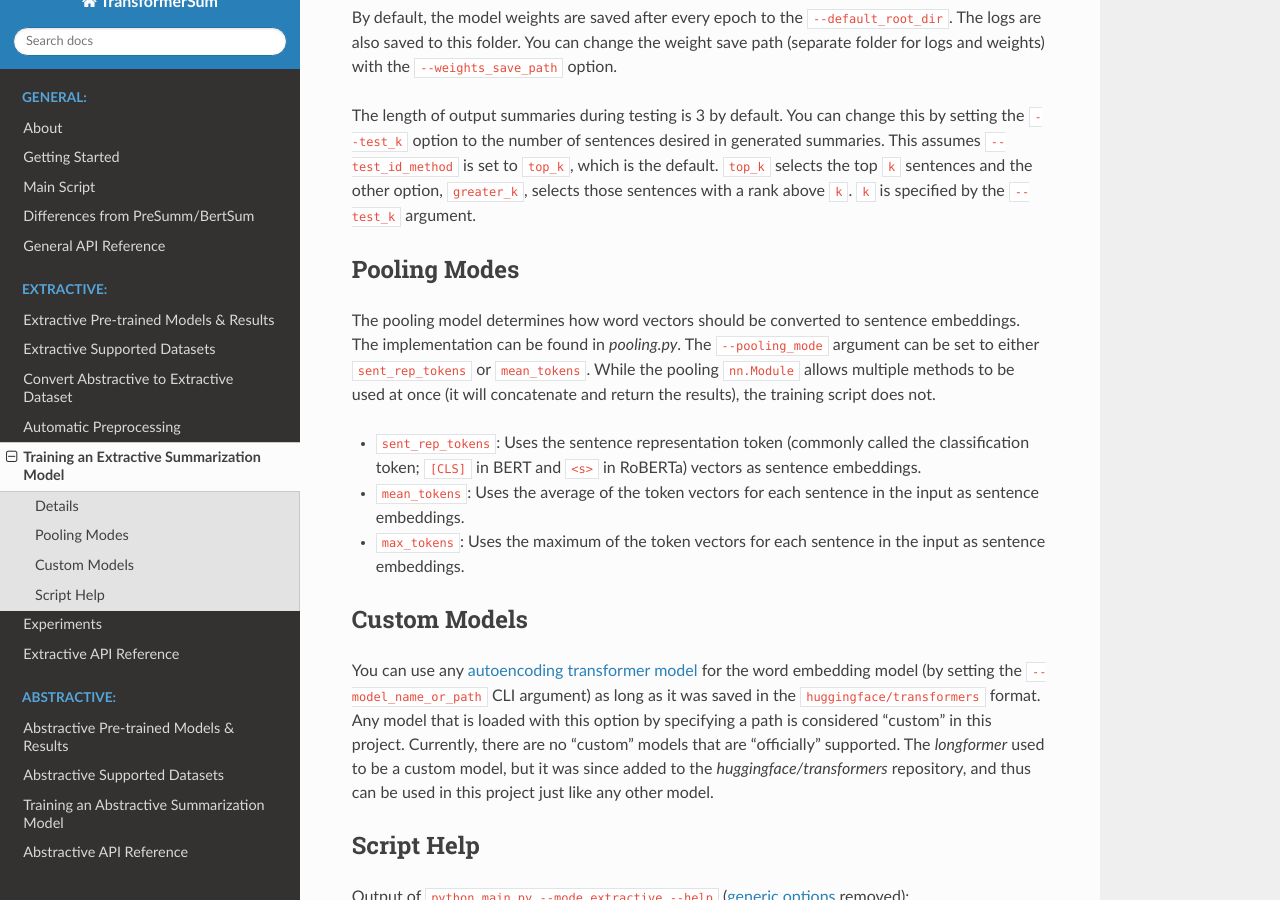
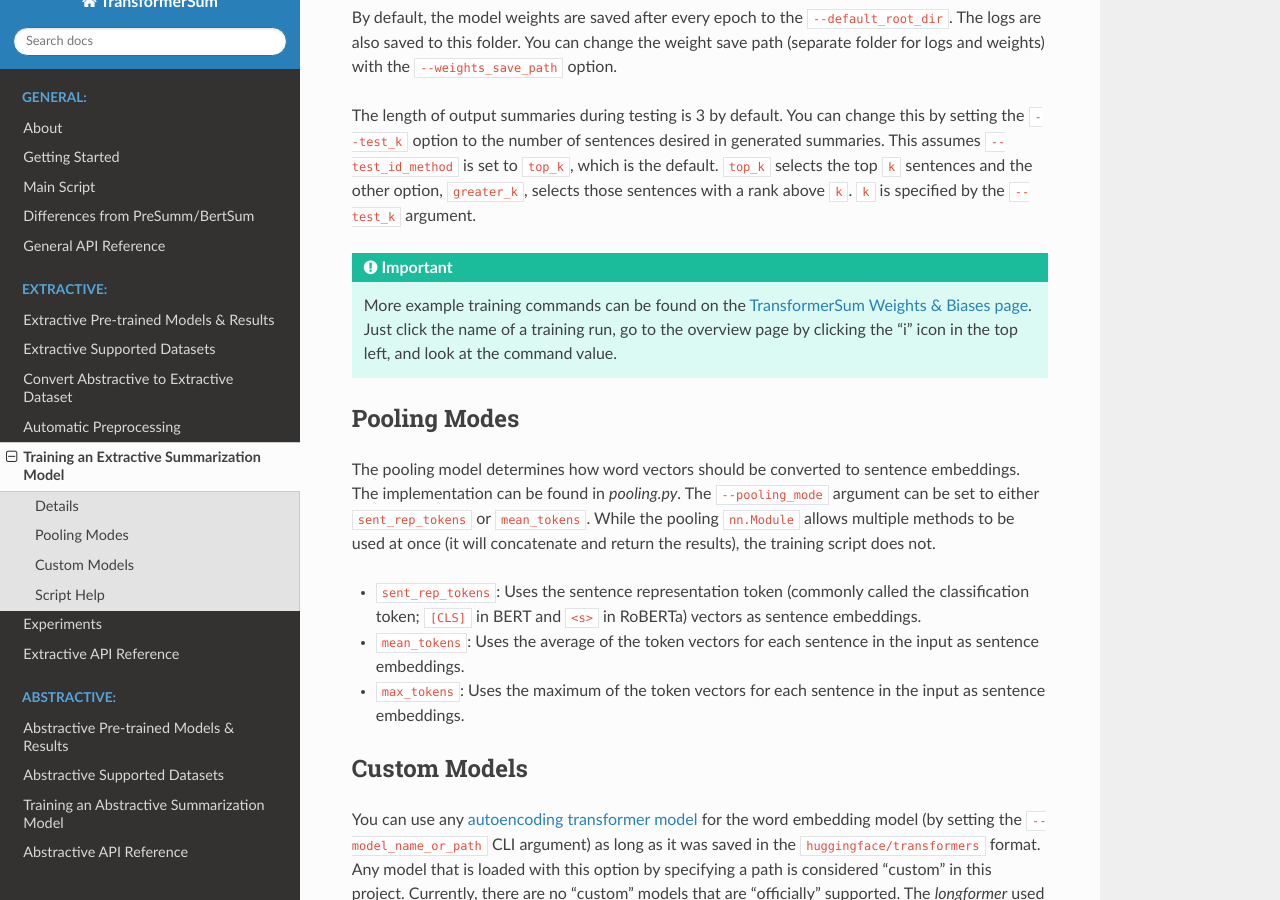
Before and after one commit to HHousen/TransformerSum, a Sphinx documentation site: the page built from doc/extractive/training.rst, in a window 1280 px wide and 900 px high, scrolled down 889 px. Built offline with Sphinx 7.4.7 and the Read the Docs theme 2.0.0, drawn with Linux system fonts in a browser that asks for light colours.

Commit message:
Documentation: Add note about training commands on wandb.ai

```diff
--- a/doc/extractive/training.rst
+++ b/doc/extractive/training.rst
@@ -27,6 +27,8 @@ If the extractive dataset json files are compressed using gzip, then they will b
 By default, the model weights are saved after every epoch to the ``--default_root_dir``. The logs are also saved to this folder. You can change the weight save path (separate folder for logs and weights) with the ``--weights_save_path`` option.
 
 The length of output summaries during testing is 3 by default. You can change this by setting the ``--test_k`` option to the number of sentences desired in generated summaries. This assumes ``--test_id_method`` is set to ``top_k``, which is the default. ``top_k`` selects the top ``k`` sentences and the other option, ``greater_k``, selects those sentences with a rank above ``k``. ``k`` is specified by the ``--test_k`` argument.
+
+.. important:: More example training commands can be found on the `TransformerSum Weights & Biases page <https://app.wandb.ai/hhousen/transformerextsum>`__. Just click the name of a training run, go to the overview page by clicking the "i" icon in the top left, and look at the command value.
 
 .. _extractive_pooling_modes:
 
--- a/doc/general/getting-started.rst
+++ b/doc/general/getting-started.rst
@@ -118,6 +118,8 @@ Training command:
 
 You can learn more about the above command on :ref:`train_extractive_model`.
 
+.. important:: More example training commands can be found on the `TransformerSum Weights & Biases page <https://app.wandb.ai/hhousen/transformerextsum>`__. Just click the name of a training run, go to the overview page by clicking the "i" icon in the top left, and look at the command value.
+
 Abstractive Summarization
 ^^^^^^^^^^^^^^^^^^^^^^^^^
 
```
